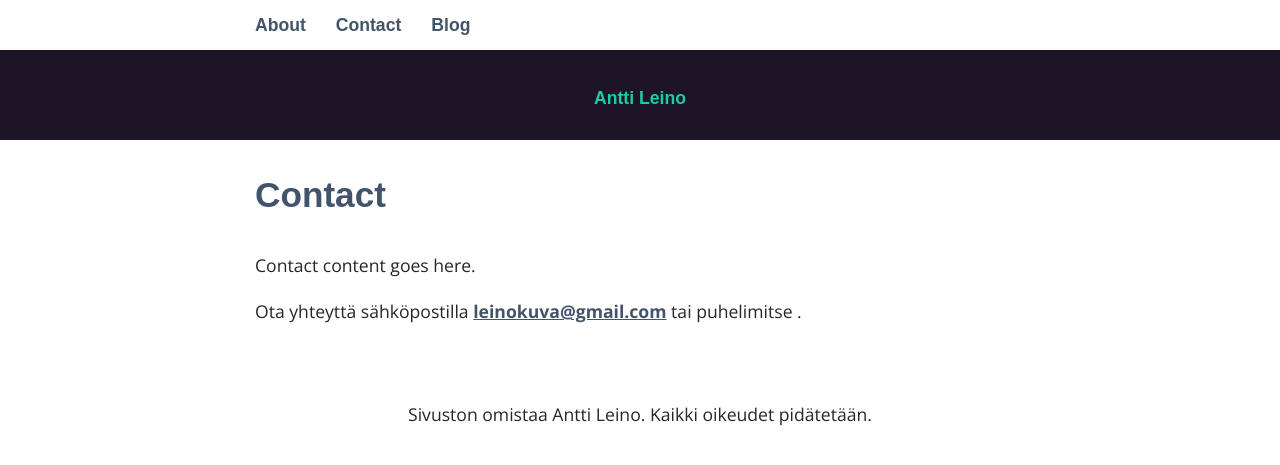
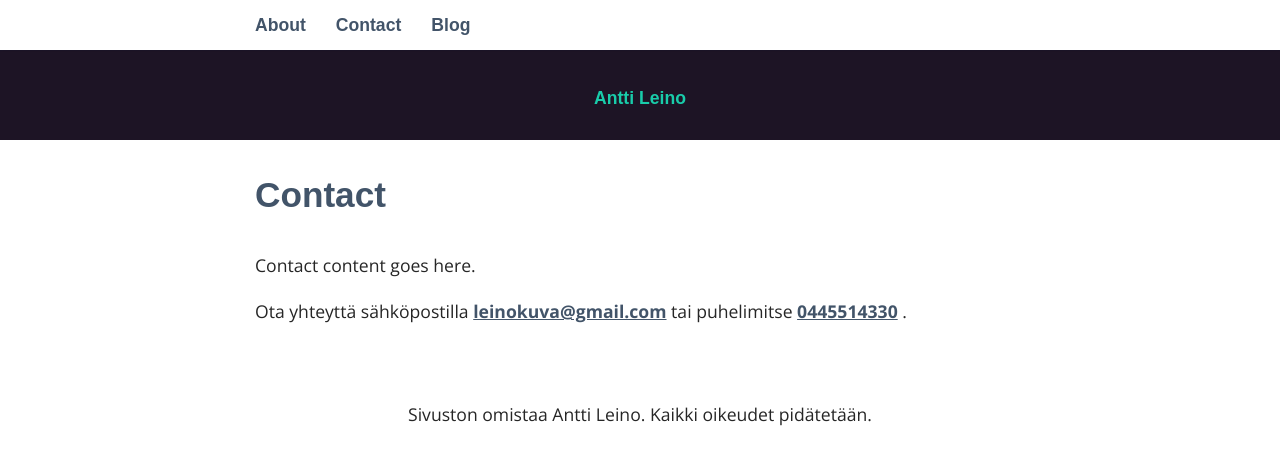
Before and after one commit to anzakanza/anzakanza.github.io, a Jekyll site: the page built from _pages/02_contact.md, in a window 1280 px wide. Shown: the top 465 px of the page. Built offline with Jekyll 4.4.1, drawn with Linux system fonts in a browser that asks for light colours; some web fonts are replaced; grey boxes are pictures that could not be loaded.

Commit message:
kuvan korjaus

```diff
--- a/_pages/02_contact.md
+++ b/_pages/02_contact.md
@@ -6,4 +6,4 @@ permalink: /contact/
 
 Contact content goes here.
 
-Ota yhteyttä sähköpostilla [leinokuva@gmail.com](mailto:leinokuva@gmail.com) tai puhelimitse <a href="tel:0445514330"></a>.
+Ota yhteyttä sähköpostilla [leinokuva@gmail.com](mailto:leinokuva@gmail.com) tai puhelimitse [0445514330](tel:0445514330) .
```
Also changed, not shown: _pages/01_about.md (+1 -1 lines).
